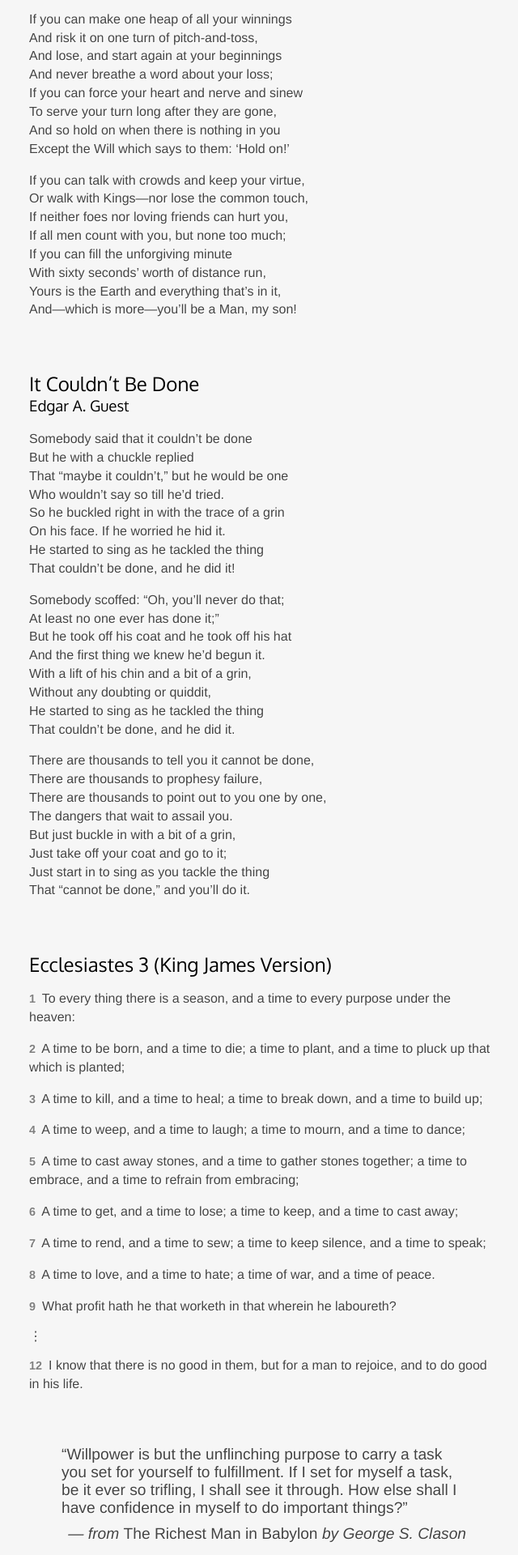
After one commit to liddiard/harrisonliddiard.com, a Django app: page /inspiration/ in a window 1280 px wide. The commit adds this page. Shown: the part 720-2640 px from the top of the page at 81% size, without its empty margins (314-954 px from the left). Run offline with Django 3.2, Linux system fonts and the light colour scheme; some libraries are stand-ins or nearby versions.

Commit message:
added 'inspiration' view

```diff
--- /dev/null
+++ b/harrisonliddiard/templates/inspiration.html
@@ -0,0 +1,62 @@
+{% extends "base.html" %}
+
+{% block title %}Inspiration | Harrison Liddiard{% endblock %}
+
+{% block content %}
+
+<section id="inspiration">
+    <h1>Inspiration</h1>
+    <section>
+        <h2>If&mdash;</h2>
+        <h3 class="author">Rudyard Kipling</h3>
+        <p>If you can keep your head when all about you <br /> Are losing theirs and blaming it on you, <br />If you can trust yourself when all men doubt you,<br /> But make allowance for their doubting too; <br />If you can wait and not be tired by waiting,<br /> Or being lied about, don&rsquo;t deal in lies,<br />Or being hated, don&rsquo;t give way to hating,<br /> And yet don&rsquo;t look too good, nor talk too wise:</p>
+        <p>If you can dream&mdash;and not make dreams your master; <br /> If you can think&mdash;and not make thoughts your aim; <br />If you can meet with Triumph and Disaster<br /> And treat those two impostors just the same; <br />If you can bear to hear the truth you&rsquo;ve spoken<br /> Twisted by knaves to make a trap for fools,<br />Or watch the things you gave your life to, broken,<br /> And stoop and build &rsquo;em up with worn-out tools:</p>
+        <p>If you can make one heap of all your winnings<br /> And risk it on one turn of pitch-and-toss,<br />And lose, and start again at your beginnings<br /> And never breathe a word about your loss;<br />If you can force your heart and nerve and sinew<br /> To serve your turn long after they are gone, <br />And so hold on when there is nothing in you<br /> Except the Will which says to them: &lsquo;Hold on!&rsquo;</p>
+        <p>If you can talk with crowds and keep your virtue, <br /> Or walk with Kings&mdash;nor lose the common touch,<br />If neither foes nor loving friends can hurt you,<br /> If all men count with you, but none too much;<br />If you can fill the unforgiving minute<br /> With sixty seconds&rsquo; worth of distance run, <br />Yours is the Earth and everything that&rsquo;s in it, <br /> And&mdash;which is more&mdash;you&rsquo;ll be a Man, my son!</p>
+    </section>
+
+    <section>
+        <h2>It Couldn&rsquo;t Be Done</h2>
+        <h3 class="author">Edgar A. Guest</h3>
+        <p>Somebody said that it couldn&rsquo;t be done<br /> But he with a chuckle replied<br />That &ldquo;maybe it couldn&rsquo;t,&rdquo; but he would be one<br /> Who wouldn&rsquo;t say so till he&rsquo;d tried.<br />So he buckled right in with the trace of a grin<br /> On his face. If he worried he hid it.<br />He started to sing as he tackled the thing<br /> That couldn&rsquo;t be done, and he did it!</p>
+        <p>Somebody scoffed: &ldquo;Oh, you&rsquo;ll never do that;<br /> At least no one ever has done it;&rdquo;<br />But he took off his coat and he took off his hat<br /> And the first thing we knew he&rsquo;d begun it.<br />With a lift of his chin and a bit of a grin,<br /> Without any doubting or quiddit,<br />He started to sing as he tackled the thing<br /> That couldn&rsquo;t be done, and he did it.</p>
+        <p>There are thousands to tell you it cannot be done,<br /> There are thousands to prophesy failure,<br />There are thousands to point out to you one by one,<br /> The dangers that wait to assail you.<br />But just buckle in with a bit of a grin,<br /> Just take off your coat and go to it;<br />Just start in to sing as you tackle the thing<br /> That &ldquo;cannot be done,&rdquo; and you&rsquo;ll do it.</p>
+    </section>
+
+    <section>
+        <h2>Ecclesiastes 3 (King James Version)</h2>
+        <p><span class="verse-number">1</span> To every thing there is a season, and a time to every purpose under the heaven:</p>
+        <p><span class="verse-number">2</span> A time to be born, and a time to die; a time to plant, and a time to pluck up that which is planted;</p>
+        <p><span class="verse-number">3</span> A time to kill, and a time to heal; a time to break down, and a time to build up;</p>
+        <p><span class="verse-number">4</span> A time to weep, and a time to laugh; a time to mourn, and a time to dance;</p>
+        <p><span class="verse-number">5</span> A time to cast away stones, and a time to gather stones together; a time to embrace, and a time to refrain from embracing;</p>
+        <p><span class="verse-number">6</span> A time to get, and a time to lose; a time to keep, and a time to cast away;</p>
+        <p><span class="verse-number">7</span> A time to rend, and a time to sew; a time to keep silence, and a time to speak;</p>
+        <p><span class="verse-number">8</span> A time to love, and a time to hate; a time of war, and a time of peace.</p>
+        <p><span class="verse-number">9</span> What profit hath he that worketh in that wherein he laboureth?</p>
+        &vellip;
+        <p><span class="verse-number">12</span> I know that there is no good in them, but for a man to rejoice, and to do good in his life.</p>
+    </section>
+
+    <section>
+        <blockquote>
+            &ldquo;Willpower is but the unflinching purpose to carry a task you set for yourself to fulfillment. If I set for myself a task, be it ever so trifling, I shall see it through. How else shall I have confidence in myself to do important things?&rdquo;
+            <cite>&mdash; from <em>The Richest Man in Babylon</em> by George S. Clason</cite>
+        </blockquote>
+    </section>
+
+    <section>
+        <blockquote>
+            &ldquo;Long-term consistency trumps short-term intensity.&rdquo;
+            <cite>&mdash; Bruce Lee</cite>
+        </blockquote>
+    </section>
+
+    <section>
+        <blockquote>
+            &ldquo;This too shall pass.&rdquo;
+            <cite>&mdash; Persian adage</cite>
+        </blockquote>
+    </section>
+
+{% endblock %}
--- a/harrisonliddiard/urls.py
+++ b/harrisonliddiard/urls.py
@@ -12,5 +12,6 @@ urlpatterns = patterns('',
     url(r'^project/(?P<project>\S+)/$', views.ProjectView.as_view(), name='project'),
     url(r'^skill/(?P<skill>\S+)/$', views.SkillView.as_view(), name='skill'),
     url(r'^resume/$', views.ResumeView.as_view(), name='resume'),
+    url(r'^inspiration/$', views.InspirationView.as_view(), name='inspiration'),
     url(r'^admin/', include(admin.site.urls)),
 ) + static(settings.MEDIA_URL, document_root=settings.MEDIA_ROOT)
--- a/portfolio/static/css/main.css
+++ b/portfolio/static/css/main.css
@@ -168,6 +168,28 @@ section#resume {
     padding: 1.5em 0;
     font-size: 0.7em;
     text-align: center; }
+section#inspiration {
+  max-width: 580px;
+  padding: 0 1em;
+  margin: 0 auto; }
+  section#inspiration h2 {
+    margin-bottom: 0; }
+  section#inspiration h3.author {
+    margin-top: 0; }
+  section#inspiration > section {
+    margin-bottom: 4em; }
+  section#inspiration blockquote {
+    font-size: 1.2em; }
+    section#inspiration blockquote cite {
+      float: right;
+      margin-top: 0.5em; }
+      section#inspiration blockquote cite em {
+        font-style: normal; }
+  section#inspiration .verse-number {
+    font-size: 0.9em;
+    font-weight: bold;
+    margin-right: 0.25em;
+    color: gray; }
 
 aside.project {
   float: left;
@@ -286,3 +308,5 @@ img.mug {
       display: none; }
     section#resume .print {
       display: none; } }
+
+/*# sourceMappingURL=main.css.map */
--- a/portfolio/static/sass/main.scss
+++ b/portfolio/static/sass/main.scss
@@ -247,6 +247,44 @@ section {
             text-align: center;
         }
     }
+
+    &#inspiration {
+        max-width: 580px;
+        padding: 0 1em;
+        margin: 0 auto;
+
+        h2 {
+            margin-bottom: 0;
+        }
+
+        h3.author {
+            margin-top: 0;
+        }
+
+        > section {
+            margin-bottom: 4em;
+        }
+
+        blockquote {
+            font-size: 1.2em;
+
+            cite {
+                float: right;
+                margin-top: 0.5em;
+
+                em {
+                    font-style: normal;
+                }
+            }
+        }
+
+        .verse-number {
+            font-size: 0.9em;
+            font-weight: bold;
+            margin-right: 0.25em;
+            color: gray;
+        }
+    }
 }
 
 aside.project {
--- a/portfolio/views.py
+++ b/portfolio/views.py
@@ -47,3 +47,8 @@ class SkillView(TemplateView):
 class ResumeView(TemplateView):
 
     template_name = "resume.html"
+
+
+class InspirationView(TemplateView):
+
+    template_name = "inspiration.html"
```
